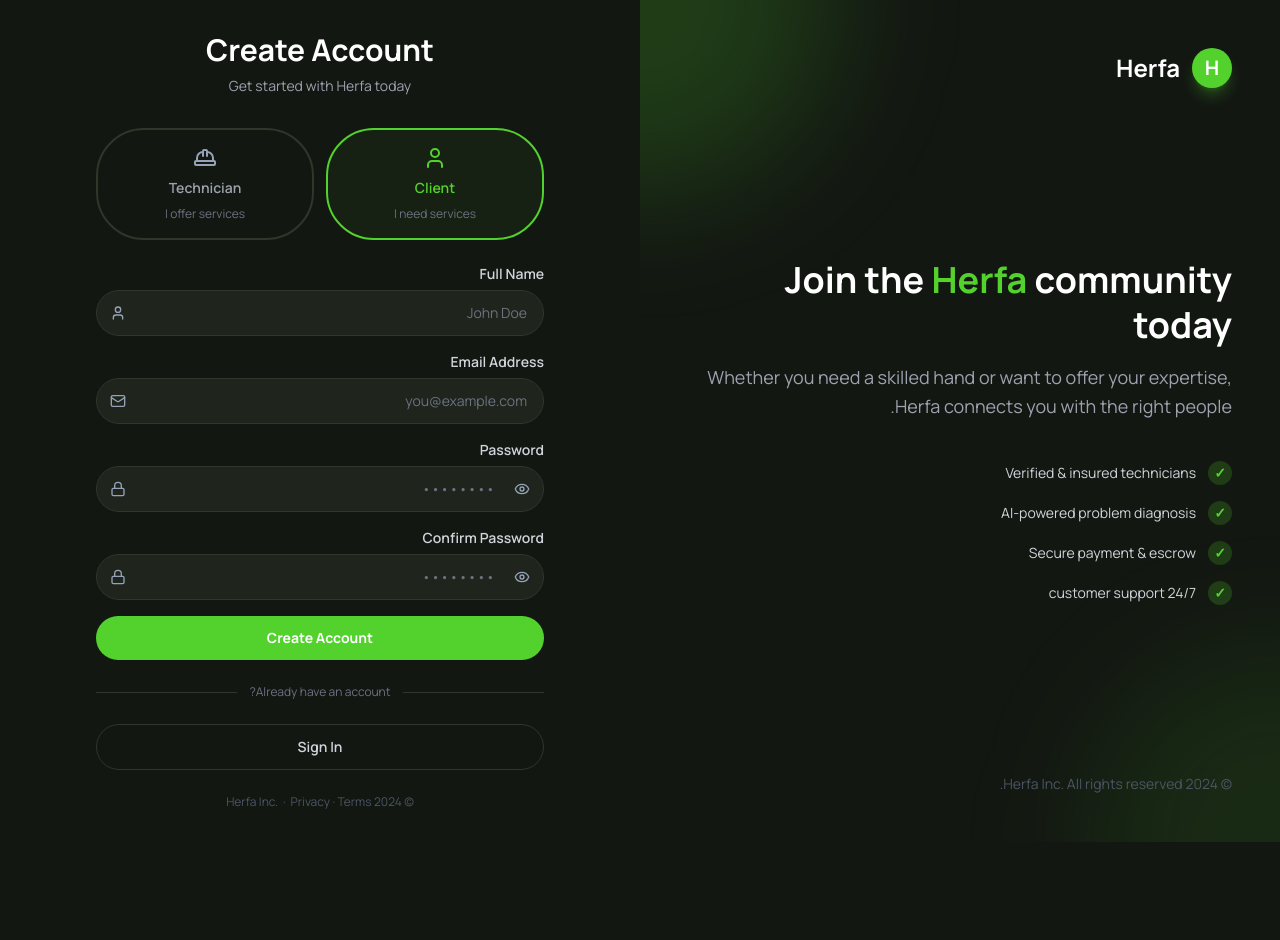
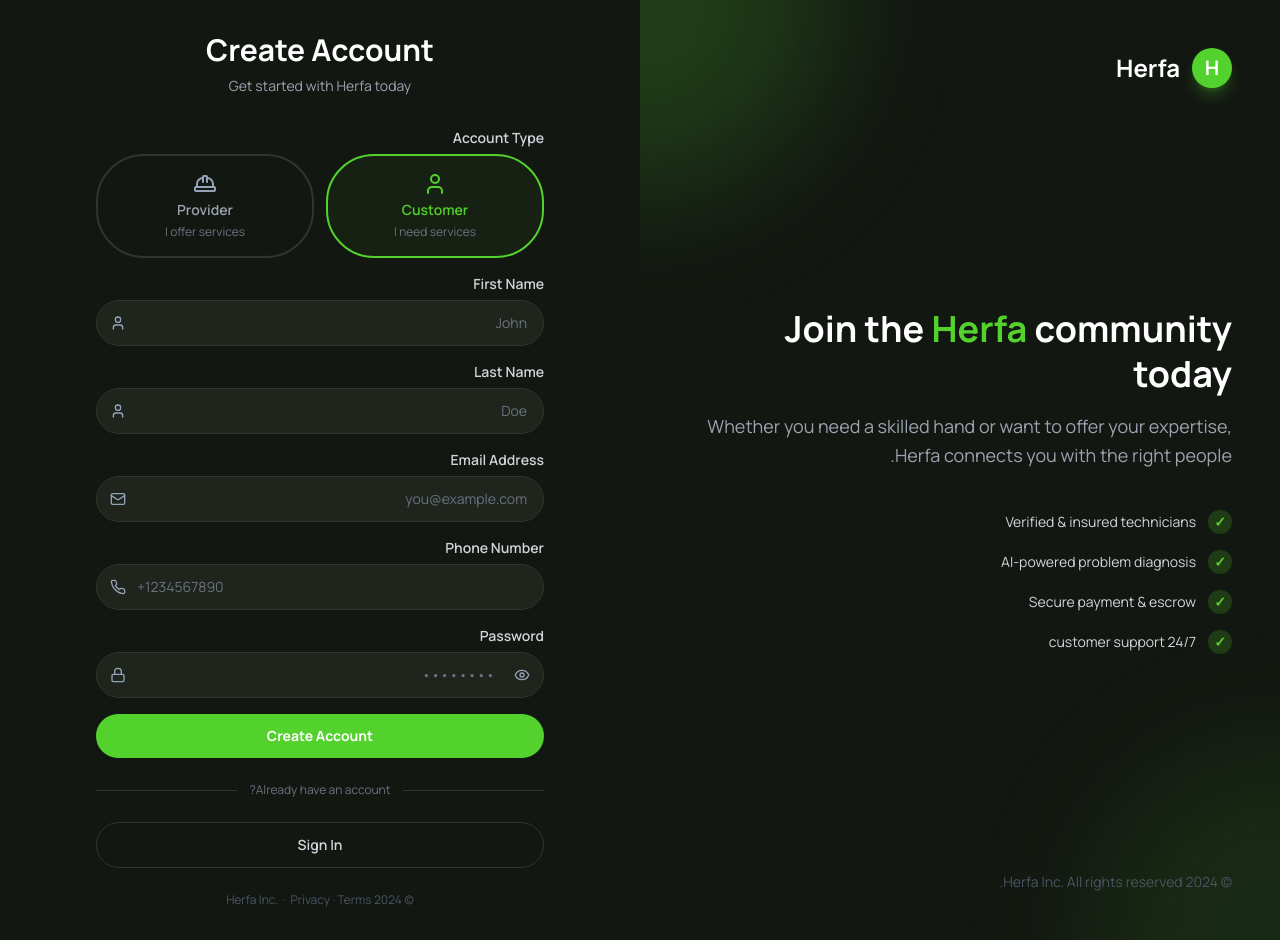
Before and after one commit to Mahmouahmed188/herfa, a Next.js app: page /ar/register in a window 1280 px wide. Before the commit the page ends 842 px from the top, so only its background shows below. Built offline with nearby package versions, Linux system fonts and the light colour scheme; no server answers.

Commit message:
feat: implement registration API service and user registration form UI

```diff
--- a/src/features/auth/RegisterForm.tsx
+++ b/src/features/auth/RegisterForm.tsx
@@ -4,21 +4,17 @@
 import { useForm } from 'react-hook-form';
 import { zodResolver } from '@hookform/resolvers/zod';
 import * as z from 'zod';
-// import { useRouter } from 'next/navigation';
 import { Link, useRouter } from "@/lib/navigation";
 import * as api from '@/services/api';
-import { useAuthStore } from '@/store/useAuthStore';
-import { Loader2, Eye, EyeOff, Mail, Lock, User, Wrench, HardHat } from 'lucide-react';
+import { Loader2, Eye, EyeOff, Mail, Lock, User, Phone, HardHat } from 'lucide-react';
 
 const registerSchema = z.object({
-    name: z.string().min(2, { message: 'Name must be at least 2 characters' }),
+    firstName: z.string().min(2, { message: 'First name must be at least 2 characters' }),
+    lastName: z.string().min(2, { message: 'Last name must be at least 2 characters' }),
     email: z.string().email({ message: 'Invalid email address' }),
+    phone: z.string().min(10, { message: 'Phone number must be at least 10 digits' }),
     password: z.string().min(6, { message: 'Password must be at least 6 characters' }),
-    confirmPassword: z.string(),
-    role: z.enum(['client', 'technician']),
-}).refine((data) => data.password === data.confirmPassword, {
-    message: "Passwords don't match",
-    path: ['confirmPassword'],
+    role: z.enum(['customer', 'provider']),
 });
 
 type RegisterValues = z.infer<typeof registerSchema>;
@@ -28,11 +24,17 @@
     const [loading, setLoading] = React.useState(false);
     const [error, setError] = React.useState('');
     const [showPassword, setShowPassword] = React.useState(false);
-    const [showConfirm, setShowConfirm] = React.useState(false);
 
-    const { register, handleSubmit, watch, formState: { errors } } = useForm<RegisterValues>({
+    const { register, handleSubmit, watch, setValue, formState: { errors } } = useForm<RegisterValues>({
         resolver: zodResolver(registerSchema),
-        defaultValues: { role: 'client' },
+        defaultValues: {
+            role: 'customer',
+            firstName: '',
+            lastName: '',
+            email: '',
+            phone: '',
+            password: '',
+        },
     });
 
     const selectedRole = watch('role');
@@ -43,8 +45,11 @@
         try {
             const result = await api.register({
                 email: data.email,
+                phone: data.phone,
                 password: data.password,
-                role: data.role // Send role to backend if needed
+                role: data.role,
+                firstName: data.firstName,
+                lastName: data.lastName,
             });
 
             if (result.token) {
@@ -61,50 +66,78 @@
 
     return (
         <div className="w-full max-w-md mx-auto">
-            {/* Header */}
             <div className="text-center mb-8">
                 <h1 className="text-3xl font-bold text-slate-900 dark:text-white mb-2">Create Account</h1>
                 <p className="text-slate-500 dark:text-gray-400 text-sm">Get started with Herfa today</p>
             </div>
 
-            {/* Role Selector */}
-            <div className="grid grid-cols-2 gap-3 mb-6">
-                <label className="relative cursor-pointer">
-                    <input type="radio" value="client" {...register('role')} className="sr-only peer" />
-                    <div className={`flex flex-col items-center gap-2 p-4 rounded-xl border-2 transition-all ${selectedRole === 'client' ? 'border-primary bg-primary/5' : 'border-slate-200 dark:border-surface-border hover:border-primary/40'}`}>
-                        <User className={`w-6 h-6 ${selectedRole === 'client' ? 'text-primary' : 'text-slate-400'}`} />
-                        <span className={`text-sm font-semibold ${selectedRole === 'client' ? 'text-primary' : 'text-slate-600 dark:text-gray-400'}`}>
-                            Client
-                        </span>
-                        <span className="text-xs text-slate-400 dark:text-gray-500 text-center">I need services</span>
+            <form onSubmit={handleSubmit(onSubmit)} className="space-y-4">
+                {/* Role Toggle */}
+                <div className="space-y-1.5">
+                    <label className="block text-sm font-semibold text-slate-700 dark:text-gray-300">Account Type</label>
+                    <div className="grid grid-cols-2 gap-3">
+                        <button
+                            type="button"
+                            onClick={() => setValue('role', 'customer', { shouldValidate: true })}
+                            className={`flex flex-col items-center gap-1 p-4 rounded-xl border-2 transition-all ${selectedRole === 'customer'
+                                ? 'border-primary bg-primary/5'
+                                : 'border-slate-200 dark:border-surface-border hover:border-primary/40'
+                                }`}
+                        >
+                            <User className={`w-6 h-6 ${selectedRole === 'customer' ? 'text-primary' : 'text-slate-400'}`} />
+
+                            <span className={`text-sm font-semibold ${selectedRole === 'customer' ? 'text-primary' : 'text-slate-600 dark:text-gray-400'}`}>
+                                Customer
+                            </span>
+                            <span className="text-xs text-slate-400 dark:text-gray-500">I need services</span>
+                        </button>
+                        <button
+                            type="button"
+                            onClick={() => setValue('role', 'provider', { shouldValidate: true })}
+                            className={`flex flex-col items-center gap-1 p-4 rounded-xl border-2 transition-all ${selectedRole === 'provider'
+                                ? 'border-primary bg-primary/5'
+                                : 'border-slate-200 dark:border-surface-border hover:border-primary/40'
+                                }`}
+                        >
+                            <HardHat className={`w-6 h-6 ${selectedRole === 'provider' ? 'text-primary' : 'text-slate-400'}`} />
+
+                            <span className={`text-sm font-semibold ${selectedRole === 'provider' ? 'text-primary' : 'text-slate-600 dark:text-gray-400'}`}>
+                                Provider
+                            </span>
+                            <span className="text-xs text-slate-400 dark:text-gray-500">I offer services</span>
+                        </button>
                     </div>
-                </label>
-                <label className="relative cursor-pointer">
-                    <input type="radio" value="technician" {...register('role')} className="sr-only peer" />
-                    <div className={`flex flex-col items-center gap-2 p-4 rounded-xl border-2 transition-all ${selectedRole === 'technician' ? 'border-primary bg-primary/5' : 'border-slate-200 dark:border-surface-border hover:border-primary/40'}`}>
-                        <HardHat className={`w-6 h-6 ${selectedRole === 'technician' ? 'text-primary' : 'text-slate-400'}`} />
-                        <span className={`text-sm font-semibold ${selectedRole === 'technician' ? 'text-primary' : 'text-slate-600 dark:text-gray-400'}`}>
-                            Technician
-                        </span>
-                        <span className="text-xs text-slate-400 dark:text-gray-500 text-center">I offer services</span>
-                    </div>
-                </label>
-            </div>
+                    {errors.role && <p className="text-xs text-red-500">{errors.role.message}</p>}
+                </div>
 
-            <form onSubmit={handleSubmit(onSubmit)} className="space-y-4">
-                {/* Name */}
+                {/* First Name */}
                 <div className="space-y-1.5">
-                    <label htmlFor="name" className="block text-sm font-semibold text-slate-700 dark:text-gray-300">Full Name</label>
+                    <label htmlFor="firstName" className="block text-sm font-semibold text-slate-700 dark:text-gray-300">First Name</label>
                     <div className="relative">
                         <User className="absolute left-3.5 top-1/2 -translate-y-1/2 w-4 h-4 text-slate-400" />
                         <input
-                            id="name"
-                            {...register('name')}
-                            placeholder="John Doe"
+                            id="firstName"
+                            {...register('firstName')}
+                            placeholder="John"
                             className="w-full pl-10 pr-4 py-3 rounded-xl border border-slate-200 dark:border-surface-border bg-white dark:bg-surface-dark text-slate-900 dark:text-white placeholder-slate-400 dark:placeholder-gray-500 focus:outline-none focus:ring-2 focus:ring-primary/50 focus:border-primary transition-all text-sm"
                         />
                     </div>
-                    {errors.name && <p className="text-xs text-red-500">{errors.name.message}</p>}
+                    {errors.firstName && <p className="text-xs text-red-500">{errors.firstName.message}</p>}
+                </div>
+
+                {/* Last Name */}
+                <div className="space-y-1.5">
+                    <label htmlFor="lastName" className="block text-sm font-semibold text-slate-700 dark:text-gray-300">Last Name</label>
+                    <div className="relative">
+                        <User className="absolute left-3.5 top-1/2 -translate-y-1/2 w-4 h-4 text-slate-400" />
+                        <input
+                            id="lastName"
+                            {...register('lastName')}
+                            placeholder="Doe"
+                            className="w-full pl-10 pr-4 py-3 rounded-xl border border-slate-200 dark:border-surface-border bg-white dark:bg-surface-dark text-slate-900 dark:text-white placeholder-slate-400 dark:placeholder-gray-500 focus:outline-none focus:ring-2 focus:ring-primary/50 focus:border-primary transition-all text-sm"
+                        />
+                    </div>
+                    {errors.lastName && <p className="text-xs text-red-500">{errors.lastName.message}</p>}
                 </div>
 
                 {/* Email */}
@@ -121,6 +154,22 @@
                         />
                     </div>
                     {errors.email && <p className="text-xs text-red-500">{errors.email.message}</p>}
+                </div>
+
+                {/* Phone */}
+                <div className="space-y-1.5">
+                    <label htmlFor="phone" className="block text-sm font-semibold text-slate-700 dark:text-gray-300">Phone Number</label>
+                    <div className="relative">
+                        <Phone className="absolute left-3.5 top-1/2 -translate-y-1/2 w-4 h-4 text-slate-400" />
+                        <input
+                            id="phone"
+                            type="tel"
+                            {...register('phone')}
+                            placeholder="+1234567890"
+                            className="w-full pl-10 pr-4 py-3 rounded-xl border border-slate-200 dark:border-surface-border bg-white dark:bg-surface-dark text-slate-900 dark:text-white placeholder-slate-400 dark:placeholder-gray-500 focus:outline-none focus:ring-2 focus:ring-primary/50 focus:border-primary transition-all text-sm"
+                        />
+                    </div>
+                    {errors.phone && <p className="text-xs text-red-500">{errors.phone.message}</p>}
                 </div>
 
                 {/* Password */}
@@ -140,25 +189,6 @@
                         </button>
                     </div>
                     {errors.password && <p className="text-xs text-red-500">{errors.password.message}</p>}
-                </div>
-
-                {/* Confirm Password */}
-                <div className="space-y-1.5">
-                    <label htmlFor="confirmPassword" className="block text-sm font-semibold text-slate-700 dark:text-gray-300">Confirm Password</label>
-                    <div className="relative">
-                        <Lock className="absolute left-3.5 top-1/2 -translate-y-1/2 w-4 h-4 text-slate-400" />
-                        <input
-                            id="confirmPassword"
-                            type={showConfirm ? 'text' : 'password'}
-                            {...register('confirmPassword')}
-                            placeholder="••••••••"
-                            className="w-full pl-10 pr-12 py-3 rounded-xl border border-slate-200 dark:border-surface-border bg-white dark:bg-surface-dark text-slate-900 dark:text-white placeholder-slate-400 dark:placeholder-gray-500 focus:outline-none focus:ring-2 focus:ring-primary/50 focus:border-primary transition-all text-sm"
-                        />
-                        <button type="button" onClick={() => setShowConfirm(!showConfirm)} className="absolute right-3.5 top-1/2 -translate-y-1/2 text-slate-400 hover:text-slate-600 dark:hover:text-gray-300 transition-colors">
-                            {showConfirm ? <EyeOff className="w-4 h-4" /> : <Eye className="w-4 h-4" />}
-                        </button>
-                    </div>
-                    {errors.confirmPassword && <p className="text-xs text-red-500">{errors.confirmPassword.message}</p>}
                 </div>
 
                 {/* Error */}
--- a/src/services/api.ts
+++ b/src/services/api.ts
@@ -1,4 +1,4 @@
-const API_URL = process.env.NEXT_PUBLIC_API_URL || 'http://localhost:4000';
+const API_URL = process.env.NEXT_PUBLIC_API_URL || 'http://localhost:3000';
 
 // Helper to get token from localStorage
 const getAuthHeaders = () => {
```
